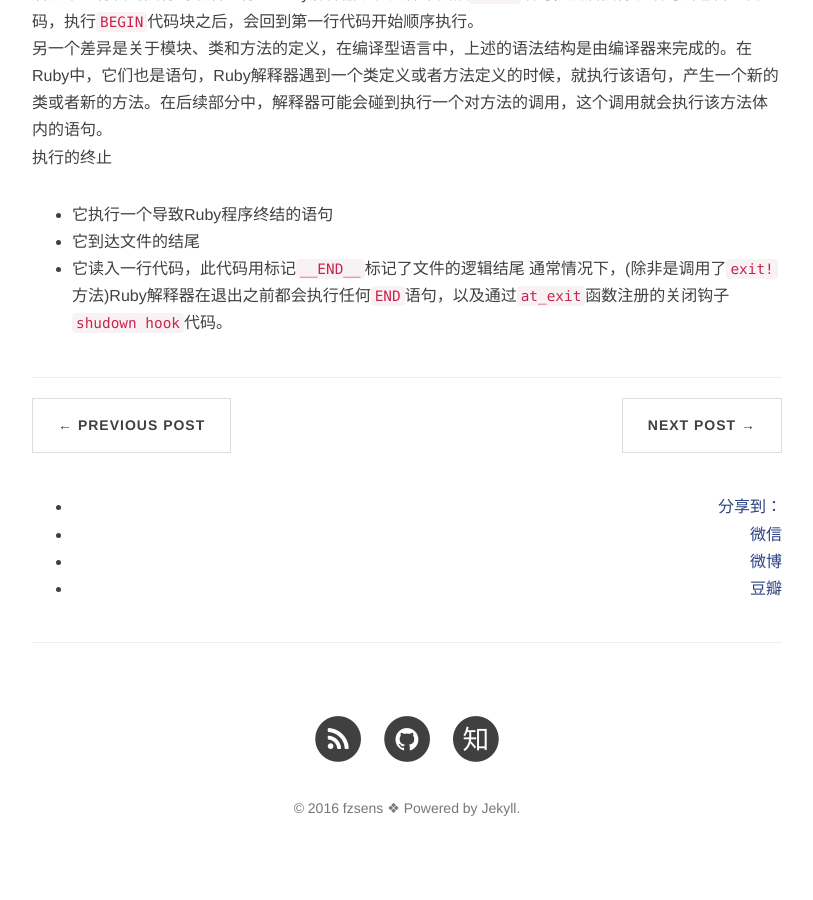
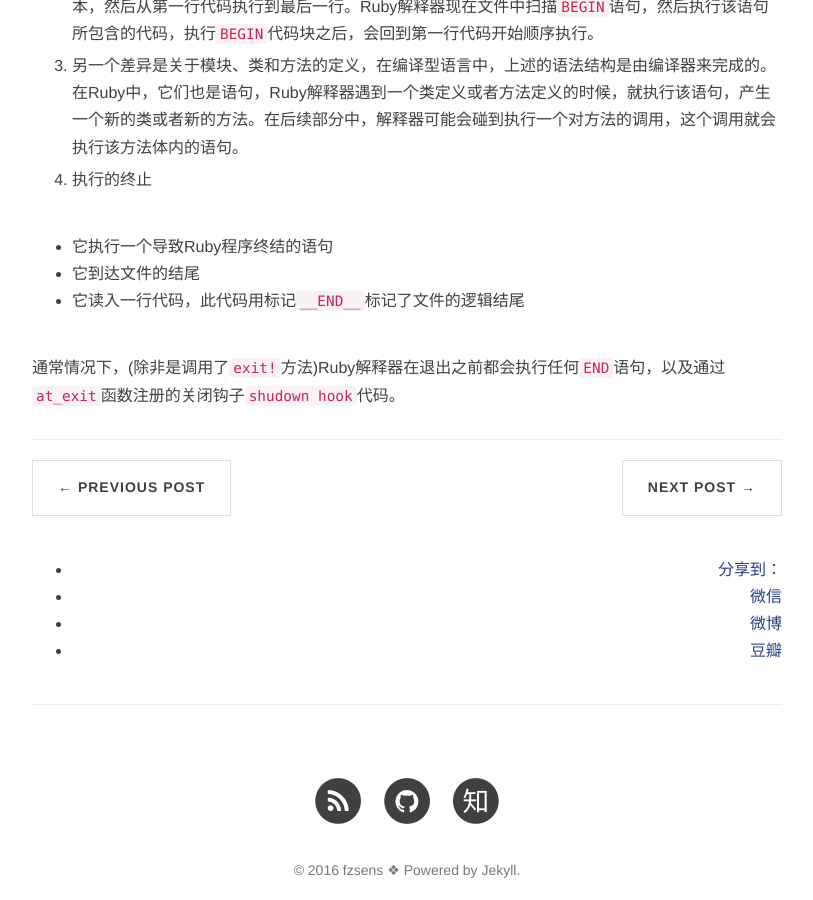
Before and after one commit to fzsens/fzsens.github.com, a Jekyll site: the page built from _posts/2015-03-10-ruby-process.md, in a window 1280 px wide and 900 px high, scrolled down 584 px. Shown: the whole window, without its empty margins (233-1046 px from the left). Built offline with Jekyll 4.4.1, drawn with Linux system fonts in a browser that asks for light colours; nearby versions of some CDN libraries; comment, search, counter and statistics services are not loaded; some of the changed lines change nothing that is shown.

Commit message:
format blog

```diff
--- a/_posts/2015-03-10-ruby-process.md
+++ b/_posts/2015-03-10-ruby-process.md
@@ -1,9 +1,15 @@
 ## Ruby的运行过程
-Ruby是一门脚本语言，默认是按照语句出现的顺序进行执行，通过控制结构可以变化行为，比如循环等。
-Ruby与C等编译语言相比，没有一个`main`方法可以作为执行的入口，而是接受一个待执行语句的脚本，然后从第一行代码执行到最后一行。Ruby解释器现在文件中扫描`BEGIN`语句，然后执行该语句所包含的代码，执行`BEGIN`代码块之后，会回到第一行代码开始顺序执行。
-另一个差异是关于模块、类和方法的定义，在编译型语言中，上述的语法结构是由编译器来完成的。在Ruby中，它们也是语句，Ruby解释器遇到一个类定义或者方法定义的时候，就执行该语句，产生一个新的类或者新的方法。在后续部分中，解释器可能会碰到执行一个对方法的调用，这个调用就会执行该方法体内的语句。
-执行的终止
+
+1. Ruby是一门脚本语言，默认是按照语句出现的顺序进行执行，通过控制结构可以变化行为，比如循环等。
+
+2. Ruby与C等编译语言相比，没有一个`main`方法可以作为执行的入口，而是接受一个待执行语句的脚本，然后从第一行代码执行到最后一行。Ruby解释器现在文件中扫描`BEGIN`语句，然后执行该语句所包含的代码，执行`BEGIN`代码块之后，会回到第一行代码开始顺序执行。
+
+3. 另一个差异是关于模块、类和方法的定义，在编译型语言中，上述的语法结构是由编译器来完成的。在Ruby中，它们也是语句，Ruby解释器遇到一个类定义或者方法定义的时候，就执行该语句，产生一个新的类或者新的方法。在后续部分中，解释器可能会碰到执行一个对方法的调用，这个调用就会执行该方法体内的语句。
+
+4. 执行的终止
+
 - 它执行一个导致Ruby程序终结的语句
 - 它到达文件的结尾
 - 它读入一行代码，此代码用标记`__END__`标记了文件的逻辑结尾
+
 通常情况下，(除非是调用了`exit!`方法)Ruby解释器在退出之前都会执行任何`END`语句，以及通过`at_exit`函数注册的关闭钩子`shudown hook`代码。
```
Also changed, not shown: _posts/2015-03-07-brief-http.md (+2 -0 lines), about.md (+1 -1 lines).
